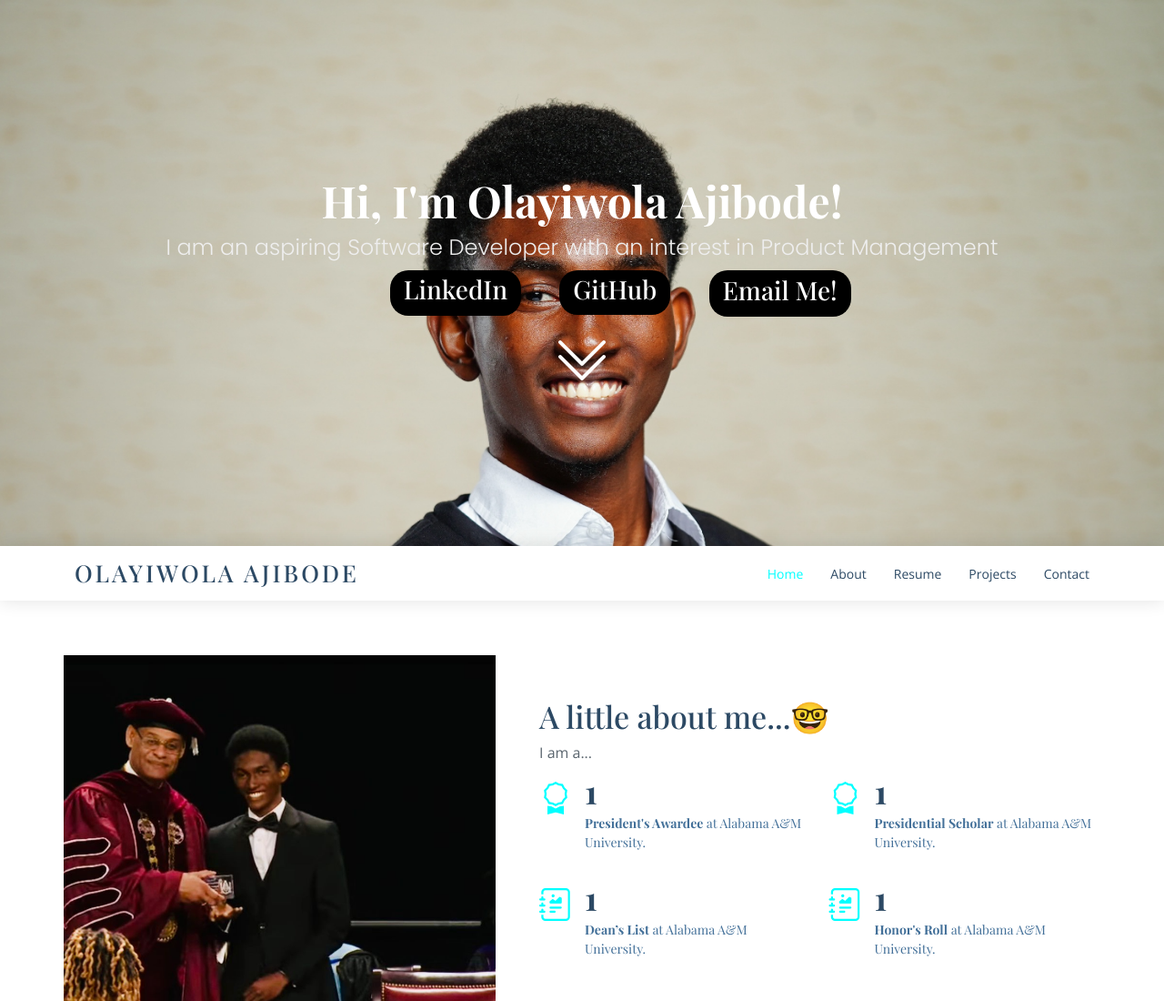
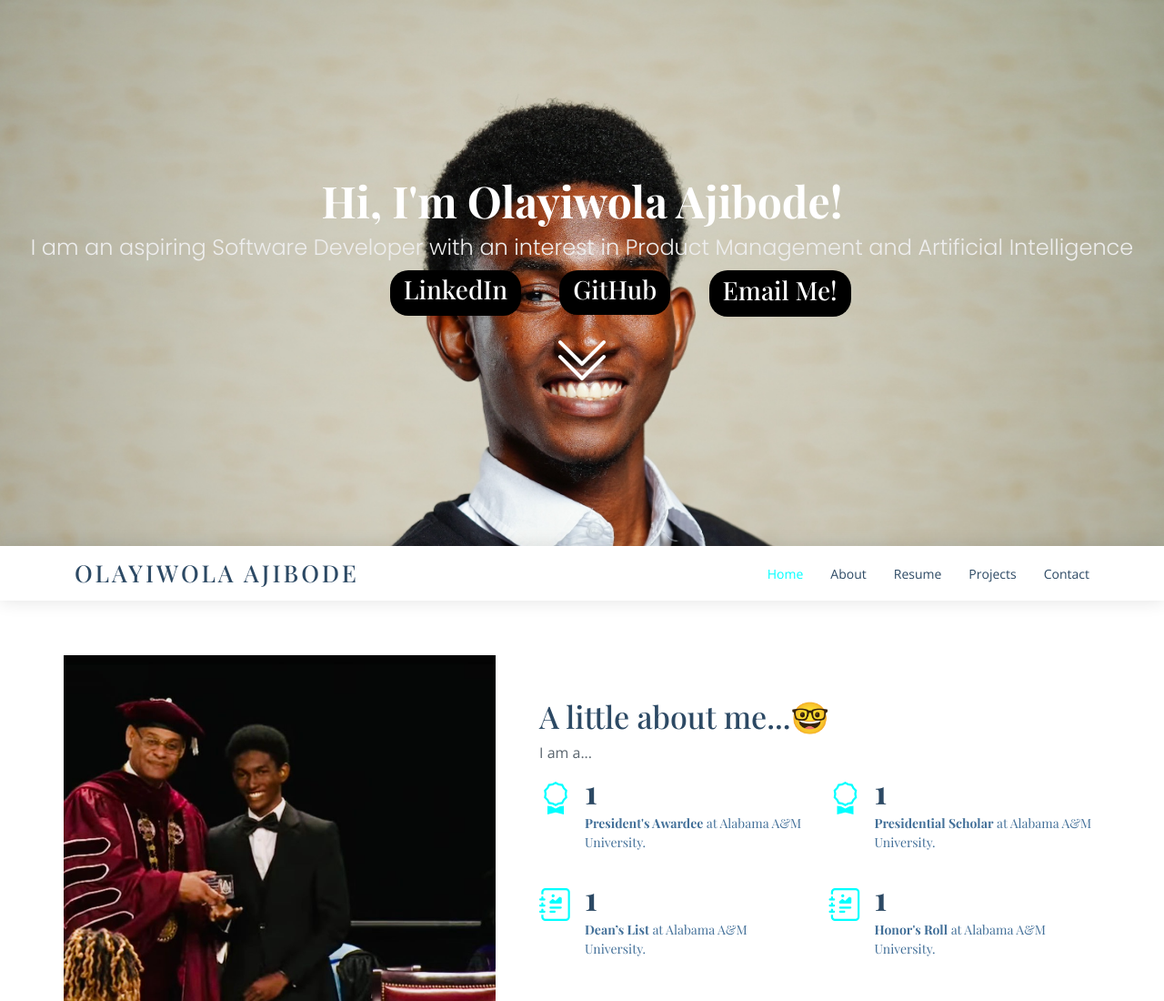
Before and after one commit to sir-fawzy/Landing-page, a plain HTML site: page index.html in a window 1280 px wide. Shown: the top 1100 px of the page at 91% size. Drawn offline with nearby package versions, Linux system fonts and the light colour scheme; a web font is replaced by a local one.

Commit message:
Interest Correction.

```diff
--- a/index.html
+++ b/index.html
@@ -34,7 +34,7 @@
   <!-- ======= Hero Section ======= -->
   <section id="hero" class="d-flex flex-column align-items-center justify-content-center">
     <h1>Hi, I'm Olayiwola Ajibode!</h1>
-    <h2>I am an aspiring Software Developer with an interest in Product Management</h2>
+    <h2>I am an aspiring Software Developer with an interest in Product Management and Artificial Intelligence</h2>
     <div style="display: flex;">
       <a href="https://www.linkedin.com/in/olayiwola-ajibode/" target="_blank" style="color: white; margin-right: 10%;"><div class="git_link" style="width: fit-content; padding: 3%; padding-left: 15px; padding-right: 15px; background-color: black; border-radius: 20px; "><h3>LinkedIn</h3></div> </a>
       <a href= "https://github.com/sir-fawzy" target="_blank" style="color: white; margin-right: 10%;"><div class="git_link" style="width: fit-content; padding: 3%;  padding-left: 15px; padding-right: 15px; background-color: black; border-radius: 20px;"><h3>GitHub</h3></div> </a>
```
